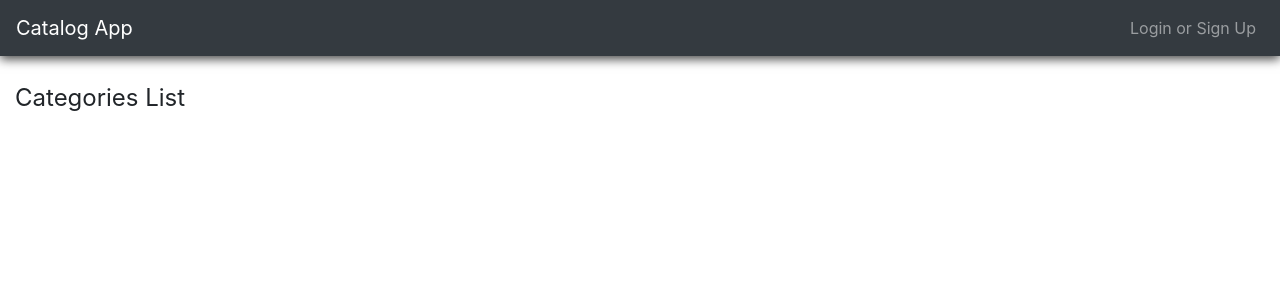
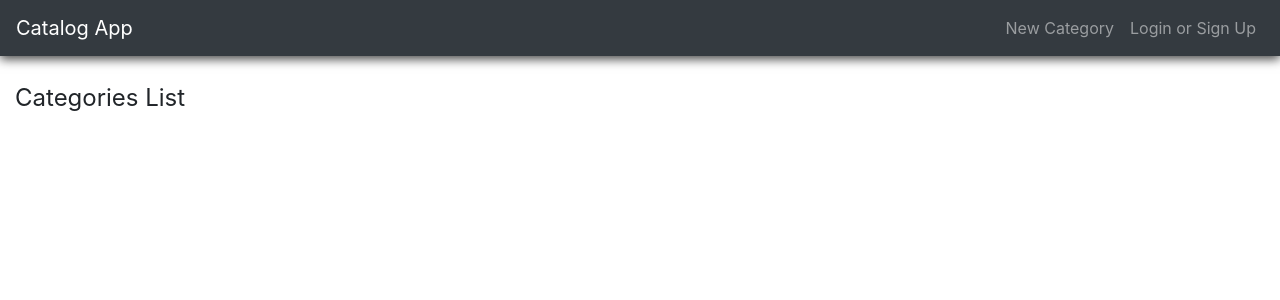
Before and after one commit to pierva/catalog-app, a Flask app: template templates/home.html in a window 1280 px wide. Shown: the top 300 px of the page. Run offline with Flask 2, Linux system fonts and the light colour scheme; the template is opened without the code that fills it, so the values that code supplies are empty; some libraries are stand-ins or nearby versions.

Commit message:
feat: Add link to new category page

```diff
--- a/templates/partials/navigation.html
+++ b/templates/partials/navigation.html
@@ -10,10 +10,10 @@
 
   <div class="collapse navbar-collapse" id="navbarText">
     <ul class="navbar-nav ml-auto">
+      <li class="nav-item">
+        <a class="nav-link" href="{{url_for('newCategory')}}">New Category</a>
+      </li>
       {% if user %}
-      <li class="nav-item">
-        <a class="nav-link" href="#">New Category</a>
-      </li>
       <li class="nav-item">
         <a class="nav-link" href="{{url_for('disconnect')}}">Logout</a>
       </li>
```
